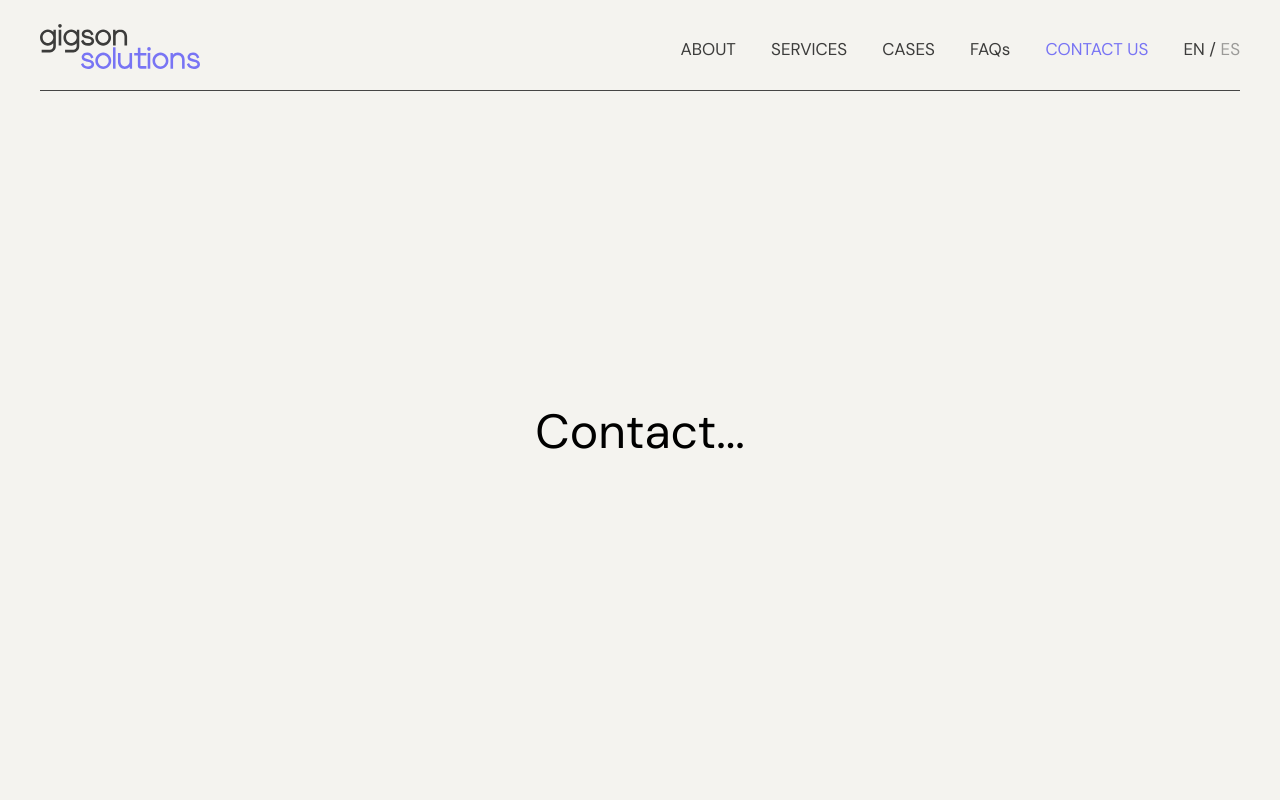
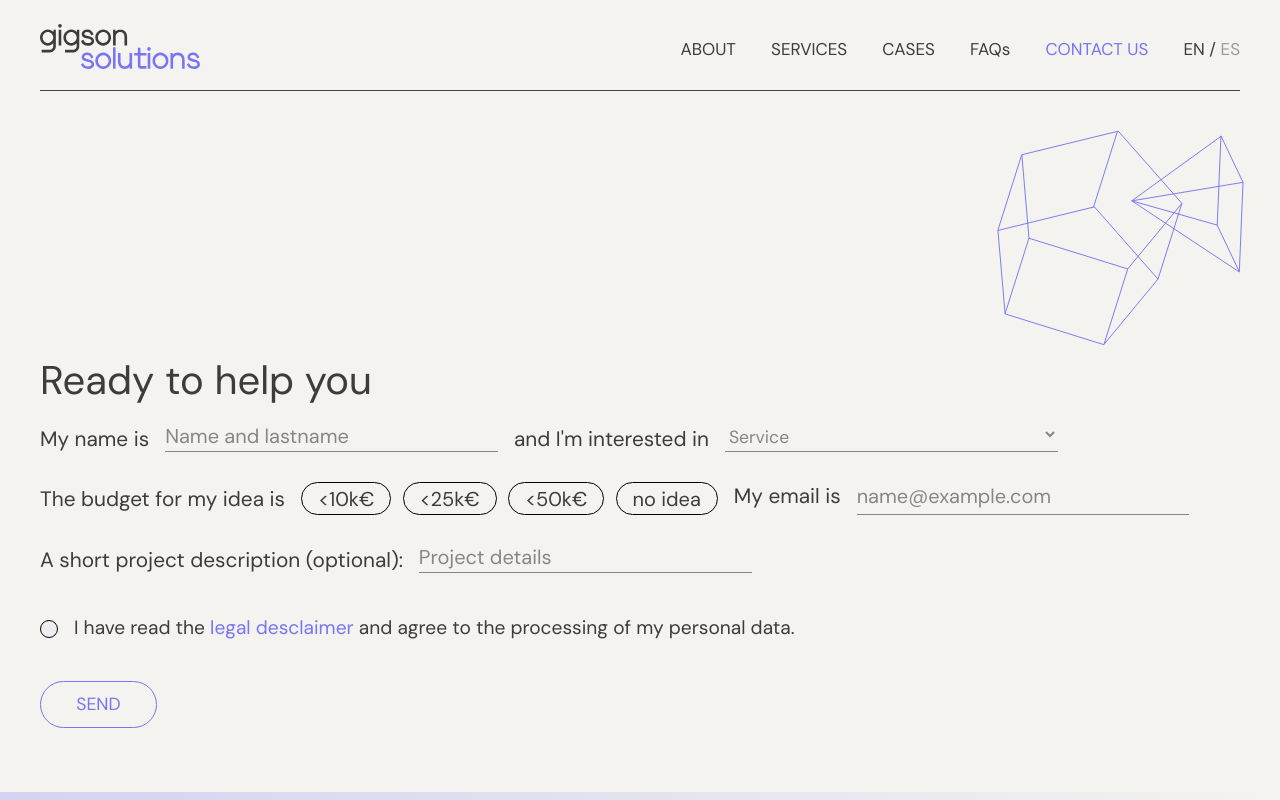
Before and after one commit to martatorredev/GigsonReact, a React (Vite) app: page /contact in a window 1280 px wide. Shown: the top 800 px of the page. Built offline with nearby package versions, Linux system fonts and the light colour scheme.

Commit message:
"Add Contact Page and Fix correction number 3

```diff
--- a/src/components/Form.css
+++ b/src/components/Form.css
@@ -79,6 +79,9 @@ input[type="radio"]:checked + label {
 }
 .form-btn-send{
     margin-top: 2rem;
+}
+.legal-policity-form{
+    color: #7874F4;
 }
 @media(min-width:40rem){
     .form-section{
--- a/src/components/Form.jsx
+++ b/src/components/Form.jsx
@@ -1,5 +1,6 @@
 import './Form.css'
 import Button from './Button.jsx'
+import { Link } from 'react-router-dom'
 
 
 const Form = () => {
@@ -78,7 +79,7 @@ const Form = () => {
                 </div>
                 <div className='input-container form-check'>
                     <input type="checkbox" required className='input-radio'/>
-                    <label htmlFor="checkbox">I have read the legal desclaimer and agree to the processing of my personal data.</label>
+                    <label htmlFor="checkbox">I have read the <Link className='legal-policity-form' to="politics">legal desclaimer</Link> and agree to the processing of my personal data.</label>
                 </div>
                 <input type="hidden" name="_captcha" value="false"></input>
                 <input type="hidden" name="_template" value="box"></input>
--- a/src/components/Home/HomeServices.css
+++ b/src/components/Home/HomeServices.css
@@ -7,7 +7,7 @@
     height: 100%;
     width: 100%;
     position: absolute;
-    top: 0;
+    top: -2rem;
     z-index: -1;
     background: url('../../assets/homeServicesBg.svg') no-repeat;
     background-position: 0 100%;
@@ -51,7 +51,7 @@
     }
   }
 .home-services-h2 span{
-    color: #7874f4;
+    color: #B6B4F6;
 }
 .home-services-p{
     font-size: 1.25em;
--- /dev/null
+++ b/src/components/Pages/Contact.css
@@ -0,0 +1,56 @@
+.contactd-content{
+    overflow: hidden;
+
+}
+.contact-img{
+    text-align: right;
+    margin: 0 1.3rem 5rem 0 ;
+}
+.Bgcont{
+    object-fit: cover;
+    margin: 0;
+    max-width: 375px;
+    width: 46%;
+    position: relative;
+    top: 5.5rem;
+}
+
+@media(min-width: 60rem){
+    .contact-img{
+        text-align: right;
+        margin: 0 1.3rem 0 ;
+    }
+    .Bgcont{
+        width: 23%;
+
+    }
+    .contact-content{
+        max-width: 120rem;
+        max-height: 120rem;
+    }
+}
+
+@media(min-width: 120rem){
+    .contact-img{
+        text-align: right;
+        margin: 0 1.3rem 0 ;
+    }
+    .Bgcont{
+        width: 23%;
+
+    }
+    .contact-content{
+        margin: 0 0 0 -2.5rem;
+        max-width: 110rem;
+        max-height: 110rem;
+    }
+}
+
+@media(min-width: 120.75rem){
+    .contact-content{
+        margin: 0 auto;
+        padding: 0 2.5rem;
+        max-width: 120rem;
+
+    }
+}
--- a/src/components/Pages/Contact.jsx
+++ b/src/components/Pages/Contact.jsx
@@ -1,8 +1,17 @@
+import React from 'react'
+import Form from '../Form'
+import './Contact.css'
+import '../Form.css'
+
+import Bgcont from '../../assets/Group 33770.svg'
 
 const Contact = () => {
   return (
-    <div>
-        <h1 className="content-in-progress">Contact...</h1>
+    <div className='contact-content'>
+        <div className="contact-img">
+          <img className='Bgcont' src={Bgcont} alt="Bgcont" />
+        </div>
+        <Form/>
     </div>
   )
 }
```
Also changed, not shown: src/assets/Group 33770.svg (added).
